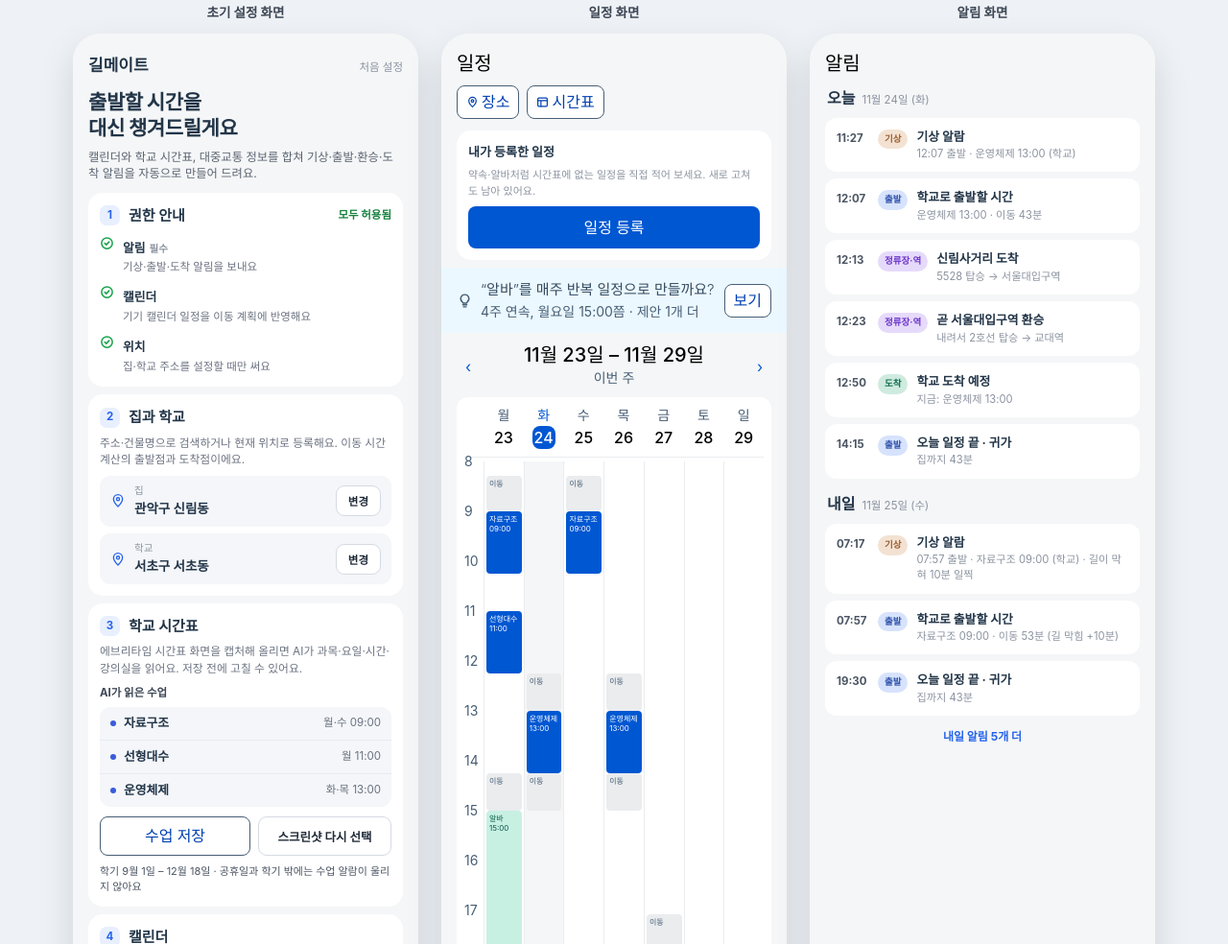
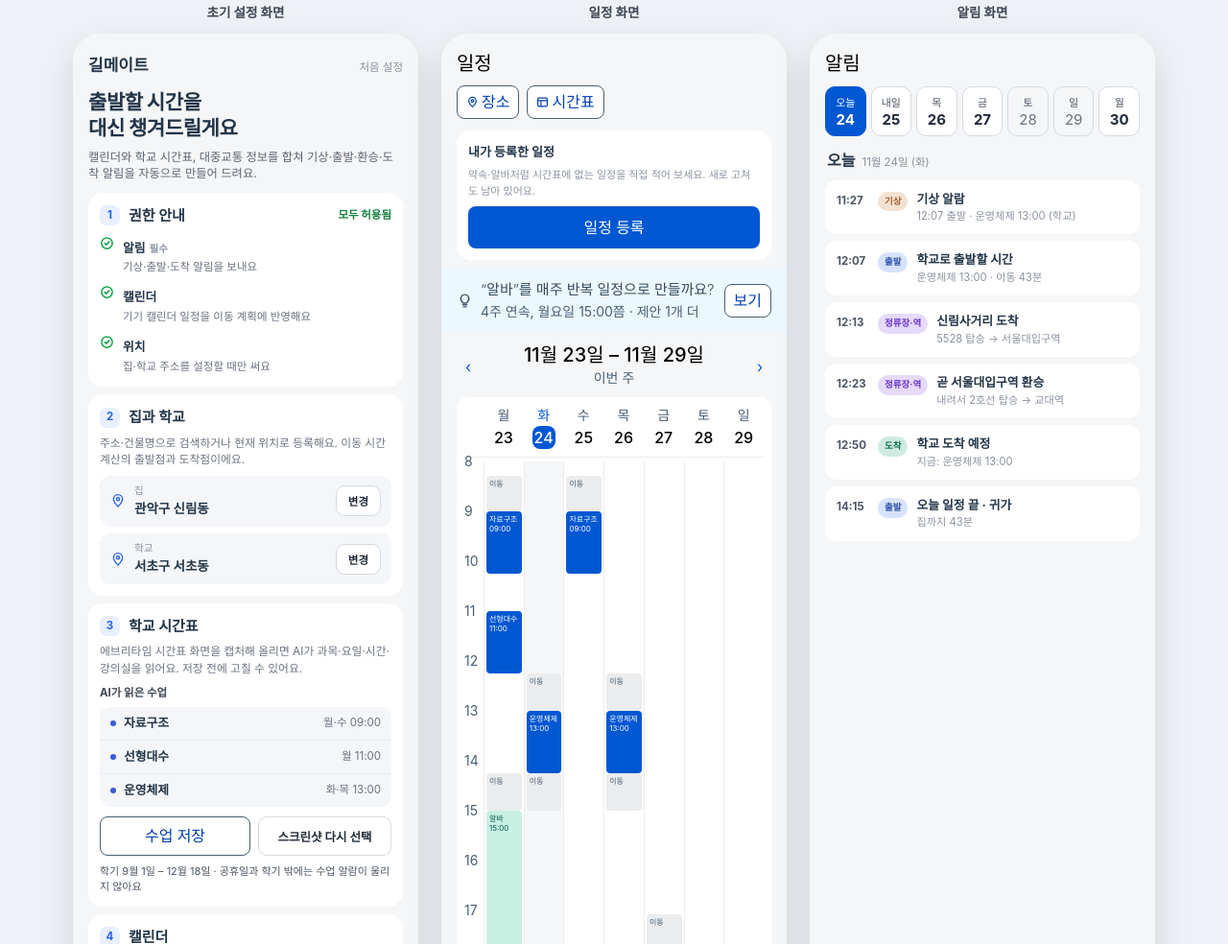
Before and after one commit to seungwon480/seungwon, a plain HTML site: page index.html in a window 1280 px wide. Shown: the part 780-1764 px from the top of the page at 96% size. Drawn offline with Linux system fonts and the light colour scheme; no server answers.

Commit message:
알림 화면에 날짜 고르기(오늘부터 7일) 추가
Co-Authored-By: Claude Opus 5.5 <noreply@anthropic.com>

```diff
--- a/index.html
+++ b/index.html
@@ -287,6 +287,12 @@
   }
 
   /* ── 3. 알림 ── */
+  .days{display:grid;grid-template-columns:repeat(7,1fr);gap:5px;margin-bottom:13px;}
+  .dayc{min-width:0;min-height:52px;padding:6px 0;border:1px solid #D5DAE2;border-radius:10px;background:#fff;color:#1F2937;font-family:inherit;cursor:pointer;display:flex;flex-direction:column;align-items:center;justify-content:center;gap:1px;}
+  .dayc span{font-size:11px;color:#4B5563;} .dayc b{font-size:15px;font-weight:700;}
+  .dayc.none{background:transparent;} .dayc.none b{font-weight:400;color:#6B7280;}
+  .dayc.on{background:var(--primary);border-color:var(--primary);} .dayc.on span,.dayc.on b{color:#fff;}
+  .dayc:focus-visible{outline:2px solid var(--primary);outline-offset:2px;}
   .live{background:#2563EB;border-radius:15px;padding:14px;color:#fff;margin-bottom:14px;}
   .live .lab{font-size:10.5px;font-weight:700;color:#C5D8FD;}
   .live .ttl{font-size:16px;font-weight:800;margin-top:3px;}
@@ -1434,7 +1440,7 @@
 
 <script>
 (function(){
-  var CLICKABLE='[data-go],[data-back],[data-tab],[data-toast],[data-shade],[data-ring],[data-modal],[data-close],[data-skip],[data-fix],[data-home],[data-ai],[data-save-event],[data-place-search],[data-place-pick],.tg,.seg,.sb';
+  var CLICKABLE='[data-go],[data-back],[data-tab],[data-toast],[data-shade],[data-ring],[data-modal],[data-close],[data-skip],[data-fix],[data-home],[data-ai],[data-save-event],[data-place-search],[data-place-pick],[data-day],.tg,.seg,.sb';
 
   // ── 브라우저 저장: 내가 등록한 일정(gilmate.schedule)과 쓰던 내용(gilmate.draft)만 이 브라우저에 둔다.
   //    서버·로그인 없음. 저장이 막힌 브라우저(시크릿 창 등)에서는 창이 열려 있는 동안만 기억한다 ──
@@ -1557,6 +1563,11 @@
         deps:[{at:487,time:'08:07',dest:'학교 · 자료구조 09:00',sub:'07:27 기상 · 이동 43분'},{at:855,time:'14:15',dest:'봉천동 카페 · 알바 15:00',sub:'이동 35분'},{at:1140,time:'19:00',dest:'집 · 오늘 일정 끝 · 귀가',sub:'알바 끝나고 · 이동 45분'}]},
       2:{rows:os(),trip:osTrip,deps:osDeps},
       3:{rows:null,
+        // 아직 오지 않은 수요일: 길 막힘과 실시간 도착은 미리 알 수 없으니 평소 시각으로
+        laterRows:trip('07:27','08:07','08:13','08:23','08:50','자료구조 09:00','ds','동아리 회의 18:00').concat([
+          row('17:45','다음 일정','nxt','다음 일정: 동아리 회의','18:00 · 학생회관',{ev:'club'}),
+          row('19:30','출발','go','오늘 일정 끝 · 귀가','집까지 43분',{route:'home',ev:'club'})]),
+        laterDeps:[{at:487,time:'08:07',dest:'학교 · 자료구조 09:00',sub:'07:27 기상 · 이동 43분'}],
         trip:{dep:477,arr:530,tr:'08:23',at:'08:50',ttl:'학교 · 자료구조 09:00',met:'출발 07:57 · 도착 예정 08:50 · 53분 (길 막힘 +10분)'},
         deps:[{at:477,time:'07:57',dest:'학교 · 자료구조 09:00',sub:'07:17 기상 · 이동 53분 (길 막힘 +10분)'},{at:1170,time:'19:30',dest:'집 · 오늘 일정 끝 · 귀가',sub:'동아리 회의 끝나고 · 이동 43분'}]},
       4:{rows:os().concat([row('22:55','출발','go','막차 주의','스터디 끝나고 23:10 출발 → 막차까지 여유 20분 · 늦어도 23:30 출발 (2호선 교대역 막차 23:42)',{route:'home',n2:'스터디 끝나고 23:10 출발 → 막차까지 여유 20분'})]),trip:osTrip,deps:osDeps},
@@ -1574,7 +1585,8 @@
       el.appendChild(mk('nt',r.time)); el.appendChild(mk('bdg '+r.kc,r.kind)); el.appendChild(gr);
       return el;
     }
-    function rowEls(dow){
+    function rowEls(dow,later){
+      if(later&&PLAN[dow].laterRows) return PLAN[dow].laterRows.map(rowEl);
       if(PLAN[dow].rows) return PLAN[dow].rows.map(rowEl);
       var n=0, out=[];                             // 수요일: 템플릿의 첫 묶음
       document.getElementById('v-alerts').content.querySelectorAll('.dsec,.nrow').forEach(function(el){
@@ -1583,27 +1595,34 @@
       });
       return out;
     }
-    // 알림 목록을 실제 오늘·내일로 다시 그린다
-    function fillAlerts(phone){
-      var v=phone.querySelector('.view');
+    // 알림 화면: 위에서 고른 하루(오늘부터 7일 안)의 알림만 그린다. 하루 빨리 보기 중에는 시연하는 날만
+    function fillAlerts(phone,simOn){
+      var v=phone.querySelector('.view'), k=simOn?0:(phone._day||0);
+      if(simOn){
+        var n=0;                                   // 템플릿의 첫 묶음(수요일)만 남긴다
+        [].slice.call(v.children).forEach(function(x){ if(x.classList.contains('dsec')) n++; if(n>1) x.remove(); });
+        v.querySelector('.dsec b').textContent='시연하는 날';
+        return;
+      }
       v.querySelectorAll('.dsec,.nrow,.more').forEach(function(x){ x.remove(); });
-      function sec(label,d,mt){
-        var e=document.createElement('div'); e.className='dsec'; if(mt) e.style.marginTop='14px';
-        var b=document.createElement('b'); b.textContent=label; var sp=document.createElement('span'); sp.textContent=full(d);
-        e.appendChild(b); e.appendChild(sp); v.appendChild(e);
+      var bar=document.createElement('div'); bar.className='days'; bar.setAttribute('role','group'); bar.setAttribute('aria-label','알림 볼 날짜');
+      for(var i=0;i<7;i++){
+        var d=add(today,i), cnt=rowEls(d.getDay(),i>0).length, c=document.createElement('button');
+        c.type='button'; c.className='dayc'+(i===k?' on':'')+(cnt?'':' none'); c.setAttribute('data-day',i);
+        c.setAttribute('aria-pressed',i===k);
+        c.setAttribute('aria-label',(i===0?'오늘 ':i===1?'내일 ':'')+full(d)+' 알림 '+(cnt?cnt+'개':'없음'));
+        var l=document.createElement('span'); l.textContent=i===0?'오늘':i===1?'내일':DOW[d.getDay()];
+        var m=document.createElement('b'); m.textContent=d.getDate();
+        c.appendChild(l); c.appendChild(m); bar.appendChild(c);
       }
-      function none(t){ var p=document.createElement('p'); p.className='small'; p.textContent=t; v.appendChild(p); }
-      var a=rowEls(today.getDay()), tm=add(today,1), b=rowEls(tm.getDay());
-      sec('오늘',today); if(a.length) a.forEach(function(x){ v.appendChild(x); }); else none('오늘은 일정이 없어 알림도 없어요.');
-      sec('내일',tm,true);
-      if(!b.length){ none('내일은 일정이 없어 알림도 없어요.'); return; }
-      var main=b.filter(function(x){ return x.dataset.kc==='wake'||x.dataset.kc==='go'; }).slice(0,3);
-      main.forEach(function(x){ x.classList.remove('dim','now'); v.appendChild(x); });
-      var left=b.length-main.length;
-      if(left>0){
-        var m=document.createElement('div'); m.className='more'; m.dataset.toast='내일 알림이 '+left+'개 더 있어요'; m.textContent='내일 알림 '+left+'개 더';
-        v.appendChild(m);
-      }
+      v.insertBefore(bar,v.querySelector('.h-title').nextSibling);
+      var day=add(today,k), rows=rowEls(day.getDay(),k>0);
+      var e=document.createElement('div'); e.className='dsec';
+      var bb=document.createElement('b'); bb.textContent=k===0?'오늘':k===1?'내일':DOW[day.getDay()]+'요일';
+      var sp=document.createElement('span'); sp.textContent=full(day);
+      e.appendChild(bb); e.appendChild(sp); v.appendChild(e);
+      if(!rows.length){ var p=document.createElement('p'); p.className='small'; p.textContent='일정이 없어 알림도 없어요.'; v.appendChild(p); }
+      rows.forEach(function(x){ x.classList.remove('dim','now'); v.appendChild(x); });
     }
     return {add:add,full:full,today:today,mon:mon,PLAN:PLAN,fillAlerts:fillAlerts,
       real:function(){ var d=new Date(); return {dow:today.getDay(),date:today,t:d.getHours()*60+d.getMinutes()+d.getSeconds()/60}; },
@@ -1803,7 +1822,7 @@
     fill(frag,top.data||{});
     phone.innerHTML='';
     phone.appendChild(frag);
-    if(top.id==='alerts' && !(sim&&sim.isActive())) cal.fillAlerts(phone);
+    if(top.id==='alerts') cal.fillAlerts(phone,!!(sim&&sim.isActive()));
     var tab=tpl.dataset.tab;
     if(tab){
       phone.appendChild(document.getElementById('tabs-tpl').content.cloneNode(true));
@@ -1843,7 +1862,7 @@
     return d;
   }
 
-  function goTab(phone,id){ phone._stack=[{id:id}]; render(phone); }
+  function goTab(phone,id){ phone._day=0; phone._stack=[{id:id}]; render(phone); }
   function back(phone){
     if(phone._stack.length>1){ phone._stack.pop(); render(phone); }
   }
@@ -1887,6 +1906,11 @@
       return;
     }
     if(el.hasAttribute('data-save-event')){ saveEvent(phone); return; }
+    if(el.hasAttribute('data-day')){
+      phone._day=+el.getAttribute('data-day'); render(phone);
+      var dc=phone.querySelector('[data-day="'+phone._day+'"]'); if(dc) dc.focus({preventScroll:true});
+      return;
+    }
     if(el.hasAttribute('data-place-search')){ searchPlace(phone); return; }
     if(el.hasAttribute('data-place-pick')){ pickPlace(phone,el); return; }
     if(el.classList.contains('sb')){ step(el); return; }
@@ -2089,13 +2113,10 @@
         if(n===1) rows.push(el);
       });
       var cur=null;
-      if(active){
-        var ds=phone.querySelectorAll('.dsec b');
-        if(ds.length>1){ ds[0].textContent='시연하는 날'; ds[1].textContent='다음 날'; }
-      }
       rows.forEach(function(r){
         var m=toMin(r.dataset.time);
         r.classList.remove('now','dim');
+        if(!active&&phone._day) return;            // 오늘이 아닌 날은 지난 알림이 없다
         if(m<=c.t){ r.classList.add('dim'); cur=r; }
       });
       if(cur){ cur.classList.remove('dim'); cur.classList.add('now'); }
@@ -2111,7 +2132,7 @@
       if(w){
         var nx=null, k;
         for(k=0;k<8&&!nx;k++){
-          var day=cal.add(c.date,k), list=cal.PLAN[day.getDay()].deps;
+          var day=cal.add(c.date,k), pl=cal.PLAN[day.getDay()], list=k>0&&pl.laterDeps||pl.deps;
           for(var j=0;j<list.length&&!nx;j++){
             if(k>0||list[j].at>c.t) nx={d:list[j],left:(k*1440+list[j].at-c.t)*60,
               pre:k===0?'':k===1?'내일 ':(day.getMonth()+1)+'/'+day.getDate()+'('+DOW[day.getDay()]+') '};
```
Also changed, not shown: 1 other file.
